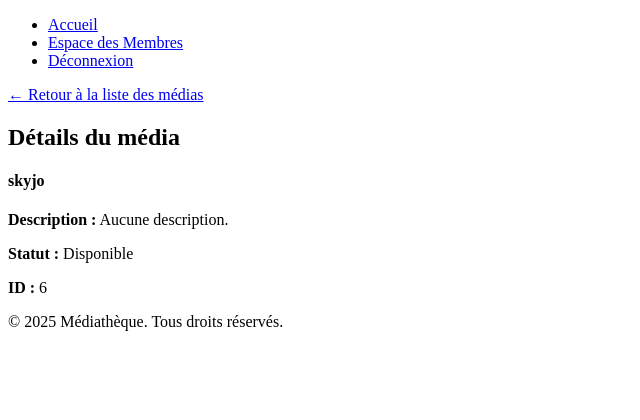
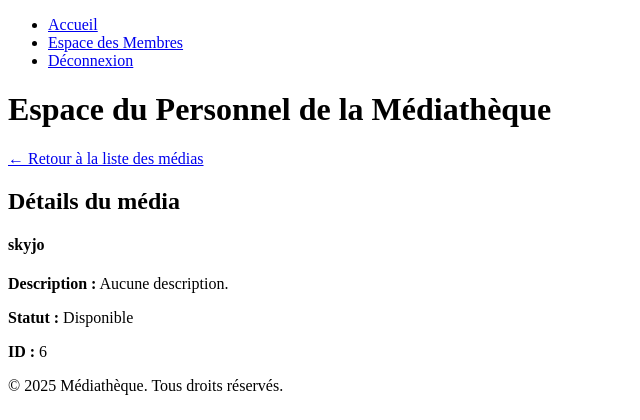
Before and after one commit to Ad15C/django, a Django app: page /staff/media/6/ in a window 1280 px wide. Shown: the top 420 px of the page, without its empty margins (0-640 px from the left). Run offline with Django 5.2, Linux system fonts and the light colour scheme; a user stored in the database is signed in; data comes from the database, SQL or seed files in the repository; both versions use the stored data as it was after the commit.

Commit message:
latest_updates_django

```diff
--- a/mediatheque/client/management/commands/import_staff_media.py
+++ b/mediatheque/client/management/commands/import_staff_media.py
@@ -1,6 +1,5 @@
 from django.core.management.base import BaseCommand
 from django.contrib.contenttypes.models import ContentType
-
 from mediatheque.staff.models import BookStaff, CDStaff, DVDStaff, BoardGameStaff
 from mediatheque.client.models import MediaClient, BookClient, CDClient, DVDClient, BoardGameClient
 
--- a/mediatheque/client/views.py
+++ b/mediatheque/client/views.py
@@ -1,7 +1,6 @@
 from django.shortcuts import render
 from django.contrib.auth.decorators import login_required
 from mediatheque.client.models import ClientBorrow, MediaClient
-from django.http import HttpResponseForbidden
 from mediatheque.authentification.decorators import role_required
 
 
--- a/mediatheque/staff/templates/staff/media/add_media.html
+++ b/mediatheque/staff/templates/staff/media/add_media.html
@@ -1,6 +1,9 @@
 {% extends 'base.html' %}
 
 {% block return_link %}
+
+<h1>Espace du Personnel de la Médiathèque</h1>
+
 <a href="{% url 'staff:espace_staff' %}">Retour au Dashboard</a>
 {% endblock %}
 
--- a/mediatheque/staff/templates/staff/media/borrow_confirm.html
+++ b/mediatheque/staff/templates/staff/media/borrow_confirm.html
@@ -1,6 +1,10 @@
 {% extends 'base.html' %}
 
 {% block return_link %}
+
+
+<h1>Espace du Personnel de la Médiathèque</h1>
+
 <a href="{% url 'staff:espace_staff' %}">Retour au Dashboard</a>
 {% endblock %}
 
--- a/mediatheque/staff/templates/staff/media/borrow_detail.html
+++ b/mediatheque/staff/templates/staff/media/borrow_detail.html
@@ -1,6 +1,9 @@
 {% extends 'base.html' %}
 
 {% block return_link %}
+
+<h1>Espace du Personnel de la Médiathèque</h1>
+
 <a href="{% url 'staff:espace_staff' %}">Retour au Dashboard</a>
 {% endblock %}
 
--- a/mediatheque/staff/templates/staff/media/borrow_success.html
+++ b/mediatheque/staff/templates/staff/media/borrow_success.html
@@ -1,6 +1,9 @@
 {% extends 'base.html' %}
 
 {% block return_link %}
+
+<h1>Espace du Personnel de la Médiathèque</h1>
+
 <a href="{% url 'staff:espace_staff' %}">Retour au Dashboard</a>
 {% endblock %}
 
--- a/mediatheque/staff/templates/staff/media/media_detail.html
+++ b/mediatheque/staff/templates/staff/media/media_detail.html
@@ -1,6 +1,9 @@
 {% extends 'base.html' %}
 
 {% block return_link %}
+
+<h1>Espace du Personnel de la Médiathèque</h1>
+
 <a href="{% url 'staff:media_liste' %}">← Retour à la liste des médias</a>
 {% endblock %}
 
--- a/mediatheque/staff/templates/staff/media/media_list.html
+++ b/mediatheque/staff/templates/staff/media/media_list.html
@@ -1,6 +1,9 @@
 {% extends 'base.html' %}
 
 {% block return_link %}
+
+<h1>Espace du Personnel de la Médiathèque</h1>
+
 <a href="{% url 'staff:espace_staff' %}">Retour au Dashboard</a>
 {% endblock %}
 
--- a/mediatheque/staff/templates/staff/media/return_media.html
+++ b/mediatheque/staff/templates/staff/media/return_media.html
@@ -1,6 +1,9 @@
 {% extends 'base.html' %}
 
 {% block return_link %}
+
+<h1>Espace du Personnel de la Médiathèque</h1>
+
 <a href="{% url 'staff:espace_staff' %}">Retour au Dashboard</a>
 {% endblock %}
 
--- a/mediatheque/staff/templates/staff/members/confirm_delete.html
+++ b/mediatheque/staff/templates/staff/members/confirm_delete.html
@@ -1,6 +1,9 @@
 {% extends 'base.html' %}
 
 {% block return_link %}
+
+<h1>Espace du Personnel de la Médiathèque</h1>
+
 <a href="{% url 'staff:liste_membres' %}">Retour à la liste des membres</a>
 {% endblock %}
 
--- a/mediatheque/staff/templates/staff/members/create_member.html
+++ b/mediatheque/staff/templates/staff/members/create_member.html
@@ -1,6 +1,9 @@
 {% extends 'base.html' %}
 
 {% block return_link %}
+
+<h1>Espace du Personnel de la Médiathèque</h1>
+
 <a href="{% url 'staff:espace_staff' %}">Retour au Dashboard</a>
 {% endblock %}
 
--- a/mediatheque/staff/templates/staff/members/member_detail.html
+++ b/mediatheque/staff/templates/staff/members/member_detail.html
@@ -1,6 +1,9 @@
 {% extends 'base.html' %}
 
 {% block return_link %}
+
+<h1>Espace du Personnel de la Médiathèque</h1>
+
 <a href="{% url 'staff:espace_staff' %}">Retour au Dashboard</a>
 {% endblock %}
 
--- a/mediatheque/staff/templates/staff/members/member_list.html
+++ b/mediatheque/staff/templates/staff/members/member_list.html
@@ -1,6 +1,9 @@
 {% extends 'base.html' %}
 
 {% block return_link %}
+
+<h1>Espace du Personnel de la Médiathèque</h1>
+
 <a href="{% url 'staff:espace_staff' %}">Retour au Dashboard</a>
 {% endblock %}
 
--- a/mediatheque/staff/templates/staff/members/update_member.html
+++ b/mediatheque/staff/templates/staff/members/update_member.html
@@ -1,6 +1,9 @@
 {% extends 'base.html' %}
 
 {% block content %}
+
+<h1>Espace du Personnel de la Médiathèque</h1>
+
 <div class="container mt-4">
     <h2>Modifier un Membre</h2>
 
--- a/mediatheque/staff/views/media_views.py
+++ b/mediatheque/staff/views/media_views.py
@@ -228,7 +228,6 @@ def borrow_media(request, pk):
                 return redirect('staff:succes_emprunt', pk=borrow_item.pk)
 
 
-
         else:
             # Formulaire pré-rempli avec les informations du média
             form = BorrowMediaForm(initial={'media': media, 'due_date': due_date})
```
Also changed, not shown: db.sqlite3.
